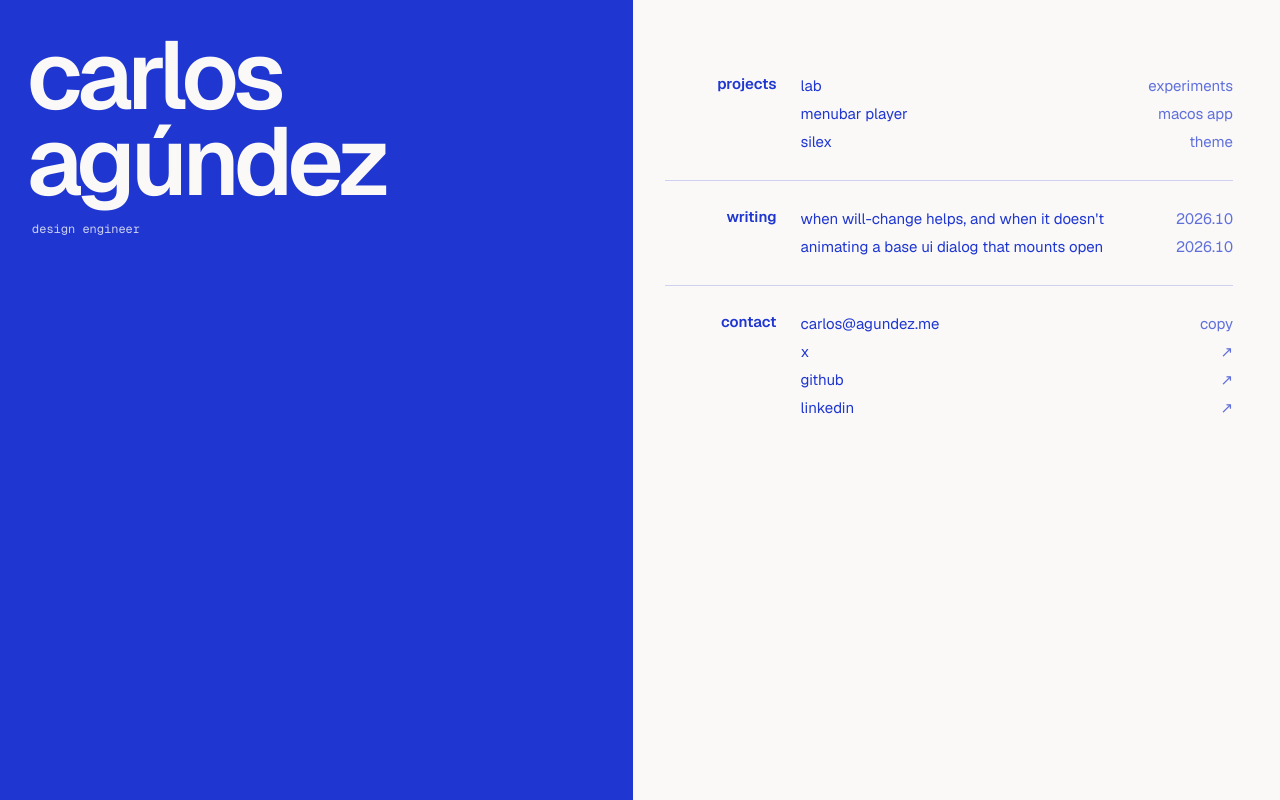
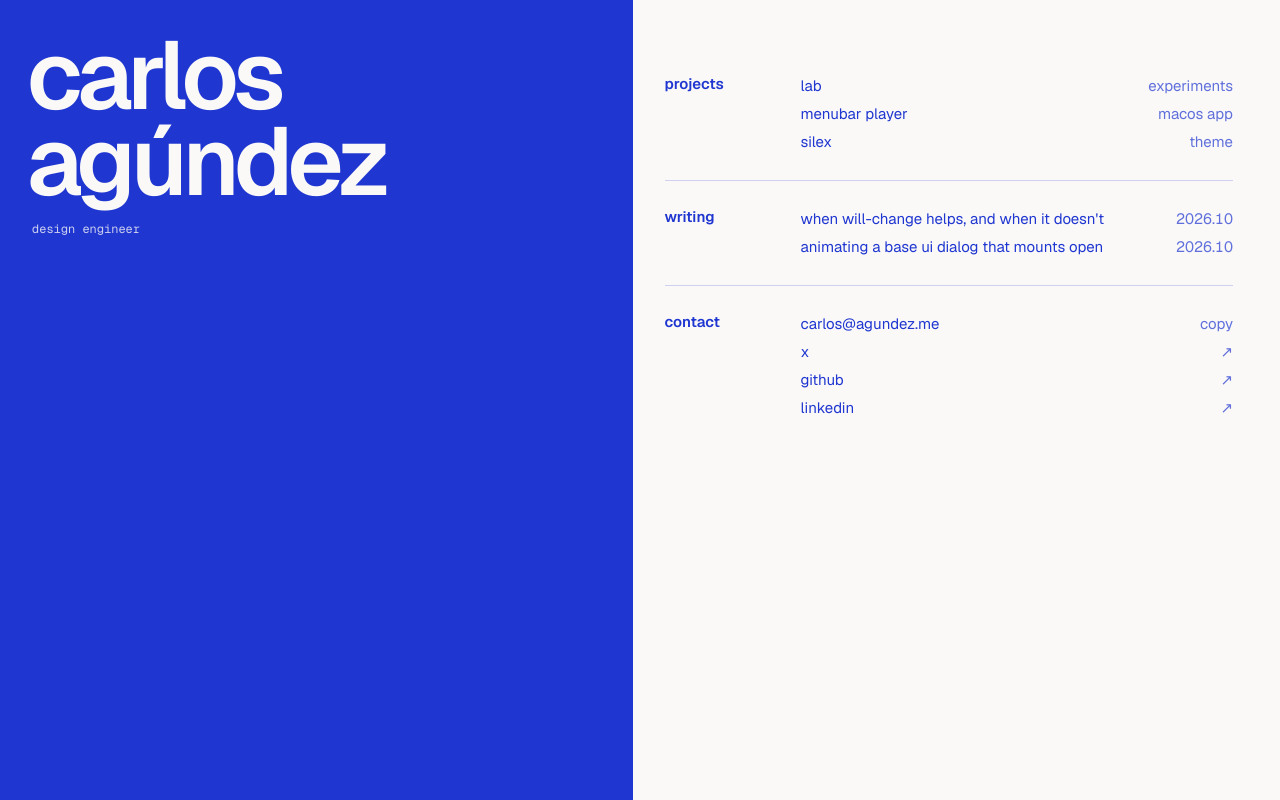
Before and after one commit to cagndz/agundez-me, a Next.js app: page / in a window 1280 px wide. Built offline with nearby package versions, Linux system fonts and the light colour scheme.

Commit message:
style(home): align the section labels to the left
Projects, writing and contact now share one left edge instead of
hugging the rows.

```diff
--- a/src/components/home/work-table.tsx
+++ b/src/components/home/work-table.tsx
@@ -120,7 +120,7 @@ export function WorkTable({
 			aria-labelledby={`${s.id}-heading`}
 			className='grid grid-cols-[5.5rem_minmax(0,1fr)] gap-x-5 border-b border-(--ink)/20 py-6 last:border-0 lg:grid-cols-[7rem_minmax(0,1fr)] lg:gap-x-6'
 		>
-			<h2 id={`${s.id}-heading`} className='text-right font-semibold'>
+			<h2 id={`${s.id}-heading`} className='font-semibold'>
 				{s.label}
 			</h2>
 			<ul>
```
